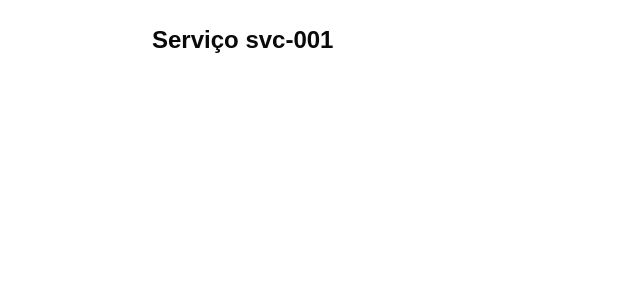
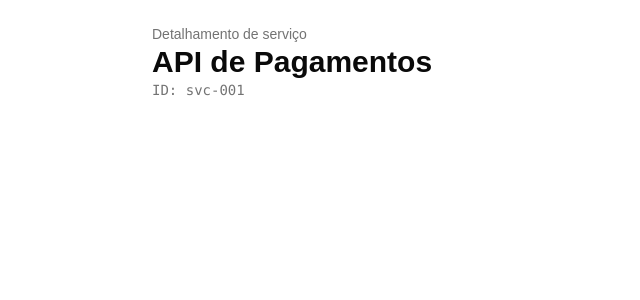
Before and after one commit to Team-Zero-DSM/GreenER, a React (Vite) app in the folder frontend/: page /servicos/svc-001 in a window 1280 px wide. Shown: the top 300 px of the page, without its empty margins (0-640 px from the left). Built offline with nearby package versions, Linux system fonts and the light colour scheme.

Commit message:
feat(#30): identifica o serviço na página de detalhe

```diff
--- /dev/null
+++ b/frontend/src/mocks/services.ts
@@ -0,0 +1,46 @@
+import type { ServiceDetail } from '@/types/service';
+
+const services: ServiceDetail[] = [
+  {
+    id: 'svc-001',
+    name: 'API de Pagamentos',
+    status: 'available',
+    lastSeenAt: '2026-10-09T18:30:00Z',
+    location: {
+      regionCode: 'BR-SP',
+      country: 'Brasil',
+      region: 'São Paulo',
+      city: 'São Paulo',
+      latitude: -23.5505,
+      longitude: -46.6333,
+    },
+    metrics: { cpuPercent: 42.5, memoryGb: 6.2, diskGb: 120, networkGb: 3.4 },
+    environmental: {
+      powerWatts: 46.09,
+      energyKwh: 0.00384,
+      co2eGrams: 0.376,
+      carbonIntensity: 98,
+      renewableSharePercent: 83.5,
+    },
+  },
+  {
+    id: 'svc-002',
+    name: 'Serviço de Notificações',
+    status: 'metrics_missing',
+    lastSeenAt: '2026-10-09T17:05:00Z',
+    location: {
+      regionCode: 'US-VA',
+      country: 'Estados Unidos',
+      region: 'Virgínia',
+      city: 'Ashburn',
+      latitude: 39.0438,
+      longitude: -77.4874,
+    },
+    metrics: null,
+    environmental: null,
+  },
+];
+
+export function findServiceById(id: string): ServiceDetail | undefined {
+  return services.find((service) => service.id === id);
+}
--- a/frontend/src/pages/ServiceDetailPage.tsx
+++ b/frontend/src/pages/ServiceDetailPage.tsx
@@ -1,11 +1,30 @@
 import { useParams } from 'react-router';
+import { findServiceById } from '@/mocks/services';
 
 export function ServiceDetailPage() {
   const { id } = useParams();
+  const service = id ? findServiceById(id) : undefined;
+
+  if (!service) {
+    return (
+      <main className="mx-auto min-h-screen max-w-5xl bg-background p-6">
+        <h1 className="text-2xl font-semibold">Serviço não encontrado</h1>
+        <p className="mt-2 text-muted-foreground">
+          Não existe serviço com o identificador "{id}".
+        </p>
+      </main>
+    );
+  }
 
   return (
-    <main className="mx-auto min-h-screen max-w-5xl bg-background p-6">
-      <h1 className="text-2xl font-semibold">Serviço {id}</h1>
+    <main className="mx-auto min-h-screen max-w-5xl space-y-6 bg-background p-6">
+      <header>
+        <p className="text-sm text-muted-foreground">Detalhamento de serviço</p>
+        <h1 className="text-3xl font-semibold">{service.name}</h1>
+        <p className="font-mono text-sm text-muted-foreground">
+          ID: {service.id}
+        </p>
+      </header>
     </main>
   );
 }
--- /dev/null
+++ b/frontend/src/types/service.ts
@@ -0,0 +1,35 @@
+export type ServiceStatus = 'available' | 'metrics_missing' | 'unavailable';
+
+export interface ServiceLocation {
+  regionCode: string;
+  country: string;
+  region: string;
+  city: string;
+  latitude: number;
+  longitude: number;
+}
+
+export interface ServiceMetrics {
+  cpuPercent: number;
+  memoryGb: number;
+  diskGb: number;
+  networkGb: number;
+}
+
+export interface ServiceEnvironmental {
+  powerWatts: number;
+  energyKwh: number;
+  co2eGrams: number;
+  carbonIntensity: number;
+  renewableSharePercent: number;
+}
+
+export interface ServiceDetail {
+  id: string;
+  name: string;
+  status: ServiceStatus;
+  lastSeenAt: string;
+  location: ServiceLocation;
+  metrics: ServiceMetrics | null;
+  environmental: ServiceEnvironmental | null;
+}
```
